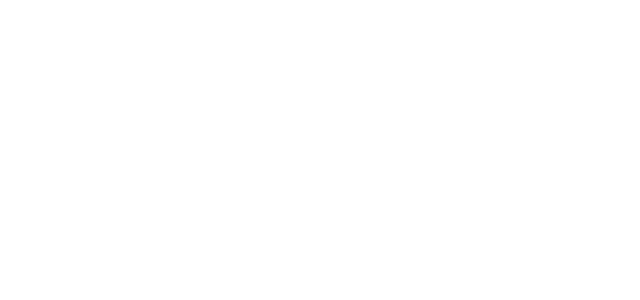
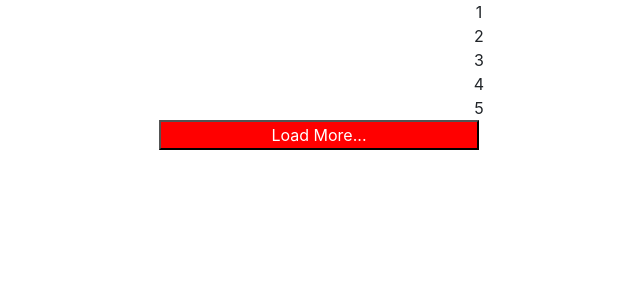
Before and after one commit to aionate0812/pokedex-react, a React (Create React App) app: page / in a window 1280 px wide. Shown: the top 300 px of the page, without its empty margins (161-801 px from the left). Built offline with nearby package versions, Linux system fonts and the light colour scheme.

Commit message:
created skeleton for homepage layout

```diff
--- a/src/App.js
+++ b/src/App.js
@@ -1,11 +1,13 @@
 import React, { Component } from 'react';
+import {PokemonMasterList} from './containers/pokemon_masterList/pokemon-master-list'
 
 class App extends Component {
+
   render() {
     return (
-      <div className="App">
-
-      </div>
+      <>
+      <PokemonMasterList />
+      </>
     );
   }
 }
--- /dev/null
+++ b/src/components/pokemon-master-list.js
@@ -0,0 +1,17 @@
+import React from 'react'
+
+const PokeCard = (props) => {
+    return (
+        <>
+            {props.pokemon.map((e, i) => {
+                return (
+                <div className="col-12" style={{ "textAlign": "center",}} key={i}>
+                    {e}
+                </div>
+                )
+            })}
+        </>
+    )
+}
+
+export default PokeCard;
--- /dev/null
+++ b/src/containers/pokemon_masterList/pokemon-master-list.js
@@ -0,0 +1,38 @@
+import React, { Component } from 'react';
+import  Pokecard  from '../../components/pokemon-master-list'
+
+class PokemonMasterList extends Component {
+    constructor(props) {
+        super(props)
+
+        this.state = {
+            pokemon: [1,2,3,4,5],
+        }
+    }
+
+    pokeLoad = () =>{
+        this.setState({pokemon: this.state.pokemon.concat(this.state.pokemon[this.state.pokemon.length - 1]+1)})
+    }
+
+    componentDidMount() {
+
+    }
+
+    render() {
+        return (
+            <>
+                <div className="container" style={{"width":"50%"}}>
+                    <div className="row">
+                        <Pokecard pokemon={this.state.pokemon}/>
+                        <button className="col-6" style={{"backgroundColor":"red", "color":"white", "textAlign":"center", "cursor":"pointer"}} onClick={this.pokeLoad}>
+                            Load More...
+                        </button>
+                    </div>
+                </div>
+            </>
+        )
+    }
+}
+
+
+export { PokemonMasterList }
```
